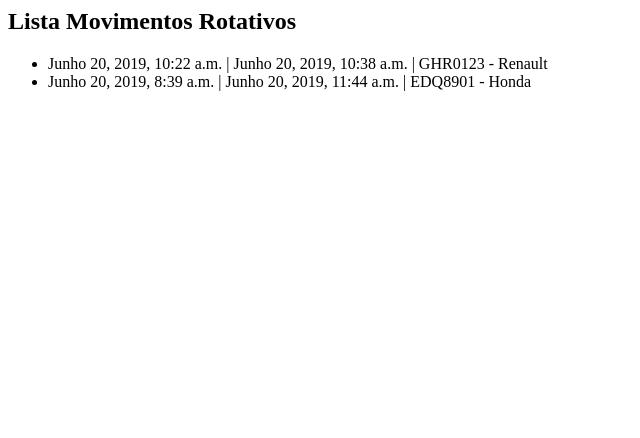
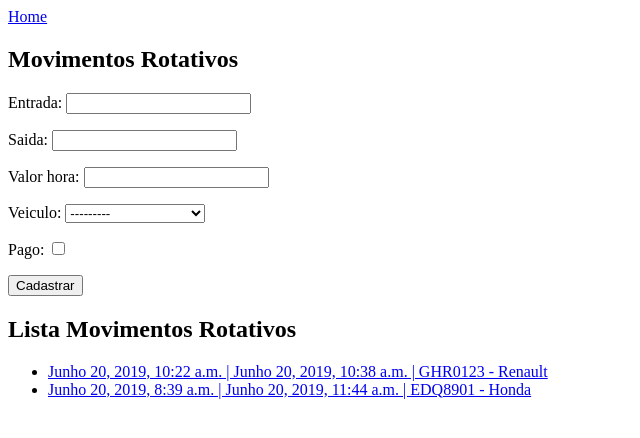
Before and after one commit to dcafonso/projeto_estacionamento, a Django app: page /mov_rotativos/ in a window 1280 px wide. Shown: the top 438 px of the page, without its empty margins (0-640 px from the left). Run offline with Django 3.2, Linux system fonts and the light colour scheme; data comes from the database, SQL or seed files in the repository; both versions use the stored data as it was after the commit.

Commit message:
CRUD classe MovtoRotativos

```diff
--- a/core/forms.py
+++ b/core/forms.py
@@ -1,5 +1,9 @@
 from django.forms import ModelForm
-from .models import Pessoa, Veiculo
+from .models import (
+    Pessoa,
+    Veiculo,
+    MovtoRotativo
+)
 
 
 class PessoaForm(ModelForm):
@@ -12,3 +16,9 @@ class VeiculoForm(ModelForm):
     class Meta:
         model = Veiculo
         fields = '__all__'
+
+
+class MovtoRotativoForm(ModelForm):
+    class Meta:
+        model = MovtoRotativo
+        fields = '__all__'
--- a/core/templates/core/lista_mensalistas.html
+++ b/core/templates/core/lista_mensalistas.html
@@ -1,3 +1,5 @@
+<a href="{% url 'core_home' %}">Home</a>
+
 <h2>Lista Mensalistas</h2>
 
 <ul>
--- a/core/templates/core/lista_mov_mensalistas.html
+++ b/core/templates/core/lista_mov_mensalistas.html
@@ -1,3 +1,5 @@
+<a href="{% url 'core_home' %}">Home</a>
+
 <h2>Lista Movimentos Mensalistas</h2>
 
 <ul>
--- a/core/templates/core/lista_mov_rotativos.html
+++ b/core/templates/core/lista_mov_rotativos.html
@@ -1,7 +1,20 @@
+<a href="{% url 'core_home' %}">Home</a>
+
+<h2>Movimentos Rotativos</h2>
+<form action="{% url 'core_mov_rotativo_novo' %}" method="POST">
+    {% csrf_token %}
+
+    {{ form.as_p }}
+    <button type="submit">Cadastrar</button>
+</form>
+
 <h2>Lista Movimentos Rotativos</h2>
-
 <ul>
     {% for mov_rotativo in mov_rotativos %}
-    <li> {{ mov_rotativo.entrada }} | {{ mov_rotativo.saida }} | {{ mov_rotativo }} </li>
+    <li>
+        <a href="{% url 'core_mov_rotativo_update' mov_rotativo.id %}">
+            {{ mov_rotativo.entrada }} | {{ mov_rotativo.saida }} | {{ mov_rotativo }}
+        </a>
+    </li>
     {% endfor %}
 </ul>
--- a/core/templates/core/lista_pessoas.html
+++ b/core/templates/core/lista_pessoas.html
@@ -1,3 +1,5 @@
+<a href="{% url 'core_home' %}">Home</a>
+
 <h2>Pessoas</h2>
 <form action="{% url 'core_pessoa_novo' %}" method="POST">
     {% csrf_token %}
--- a/core/templates/core/lista_veiculos.html
+++ b/core/templates/core/lista_veiculos.html
@@ -1,3 +1,5 @@
+<a href="{% url 'core_home' %}">Home</a>
+
 <h2>Veículos</h2>
 <form action="{% url 'core_veiculo_novo' %}" method="POST">
     {% csrf_token %}
--- a/core/urls.py
+++ b/core/urls.py
@@ -10,6 +10,9 @@ from .views import (
     veiculo_update,
     veiculo_delete,
     lista_mov_rotativos,
+    mov_rotativo_novo,
+    mov_rotativo_update,
+    mov_rotativo_delete,
     lista_mensalistas,
     lista_mov_mensalistas
 )
@@ -34,6 +37,12 @@ urlpatterns = [
 
     re_path(r'^mov_rotativos/$', lista_mov_rotativos,
             name='core_lista_mov_rotativos'),
+    re_path(r'^mov_rotativos-novo/$', mov_rotativo_novo,
+            name='core_mov_rotativo_novo'),
+    re_path(r'^mov_rotativos-update/(?P<id>\d+)$',
+            mov_rotativo_update, name='core_mov_rotativo_update'),
+    re_path(r'mov_rotativos-delete/(?P<id>\d+)$',
+            mov_rotativo_delete, name='core_mov_rotativo_delete'),
 
     re_path(r'^mensalistas/$', lista_mensalistas,
             name='core_lista_mensalistas'),
--- a/core/views.py
+++ b/core/views.py
@@ -8,7 +8,11 @@ from .models import (
     MovtoMensalista
 )
 
-from .forms import PessoaForm, VeiculoForm
+from .forms import (
+    PessoaForm,
+    VeiculoForm,
+    MovtoRotativoForm,
+)
 
 
 def home(request):
@@ -94,8 +98,40 @@ def veiculo_delete(request, id):
 
 def lista_mov_rotativos(request):
     mov_rotativos = MovtoRotativo.objects.all()
-    dados = {'mov_rotativos': mov_rotativos}
+    form = MovtoRotativoForm()
+    dados = {'mov_rotativos': mov_rotativos, 'form': form}
     return render(request, 'core/lista_mov_rotativos.html', dados)
+
+
+def mov_rotativo_novo(request):
+    form = MovtoRotativoForm(request.POST or None)
+    if form.is_valid():
+        form.save()
+    return redirect('core_lista_mov_rotativos')
+
+
+def mov_rotativo_update(request, id):
+    dados = {}
+    mov = MovtoRotativo.objects.get(id=id)
+    form = MovtoRotativoForm(request.POST or None, instance=mov)
+    dados['mov'] = mov
+    dados['form'] = form
+
+    if request.method == 'POST':
+        if form.is_valid():
+            form.save()
+            return redirect('core_lista_mov_rotativos')
+    else:
+        return render(request, 'core/update_mov_rotativo.html', dados)
+
+
+def mov_rotativo_delete(request, id):
+    mov = MovtoRotativo.objects.get(id=id)
+    if request.method == 'POST':
+        mov.delete()
+        return redirect('core_lista_mov_rotativos')
+    else:
+        return render(request, 'core/delete_confirm.html', {'obj': mov})
 
 
 def lista_mensalistas(request):
```
Also changed, not shown: core/templates/core/index.html (+8 -0 lines), core/templates/core/update_mov_rotativo.html (added, +11 -0 lines), db.sqlite3.
